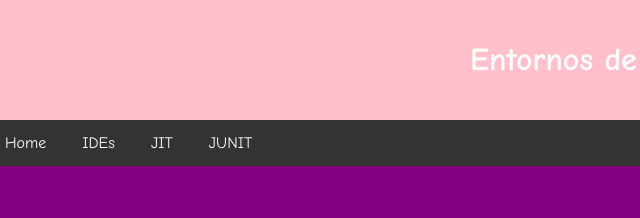
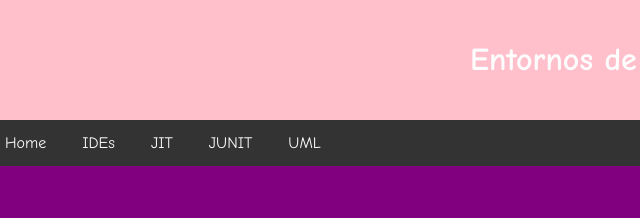
Before and after one commit to MiguelPeraza/ExGIT2324_MiguelPeraza, a plain HTML site: page index.html in a window 1280 px wide. Shown: the top 218 px of the page, 13-653 px from the left. Drawn offline with Linux system fonts and the light colour scheme.

Commit message:
Modificamos el index

```diff
--- a/index.html
+++ b/index.html
@@ -15,6 +15,7 @@
         <a href="#">IDEs</a>
         <a href="#">JIT</a>
         <a href="#">JUNIT</a>
+        <a href="#">UML</a>
     </div>
     <div class="contenido">
 
```
